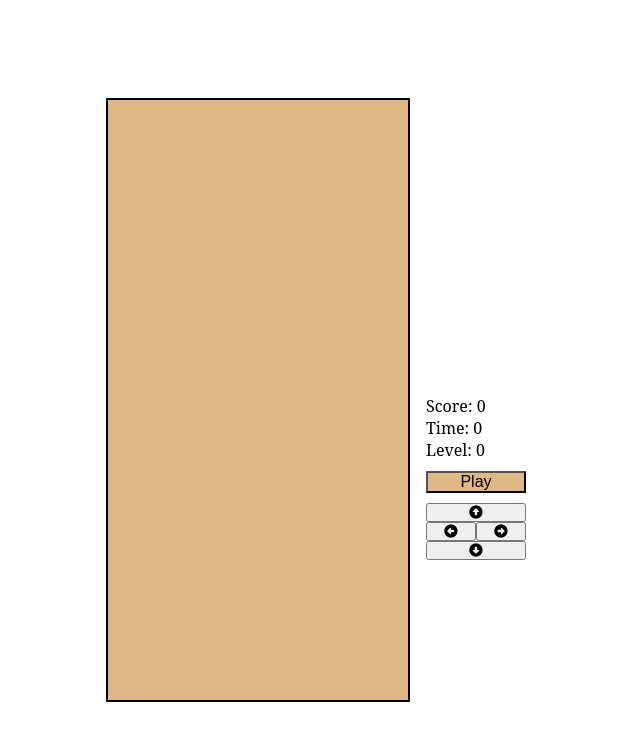
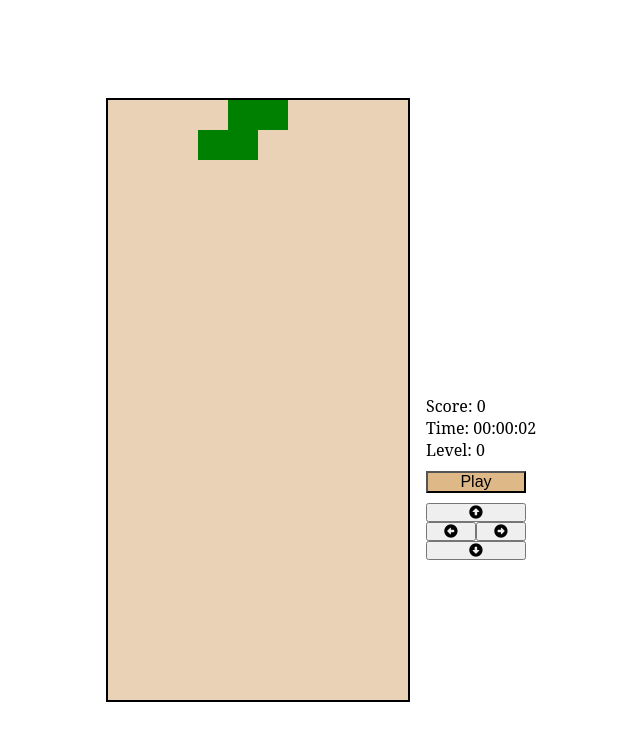
Before and after one commit to StasyTyapkina/RSclone, a website built with webpack: page rsclone/index.html in a window 1280 px wide. Both pictures are taken after a click on the button "Play". Shown: the whole page, without its empty margins (274-914 px from the left). Built offline with nearby package versions, Linux system fonts and the light colour scheme.

Commit message:
feat: add tetromines, timer

```diff
--- a/rsclone/index.html
+++ b/rsclone/index.html
@@ -16,11 +16,11 @@
           <div class="game_info">
             <canvas class="next_piece"></canvas>
             <p>Score: <span id="score">0</span></p>
-            <p>Time: <span id="time">0</span></p>
+            <p>Time: <span id="timer">00:00:00</span></p>
             <p>Level: <span id="level">0</span></p>
           </div>
 
-          <button class="play-button">Play</button>
+          <button class="play_button">Play</button>
 
           <div class="game_control">
             <button class="up"><i class="fas fa-arrow-alt-circle-up"></i></button>
--- a/rsclone/src/GameField.js
+++ b/rsclone/src/GameField.js
@@ -1,21 +1,78 @@
 import { COLS, ROWS, BLOCK_SIZE } from './constants';
+import GameGrid from './GameGrid';
+import Tetromino from './tetrominoes';
 
-export default class GameField{
-    constructor(){
+export default class GameField {
+  constructor() {
+    this.canvas = document.getElementById('canvas');
+    this.context = this.canvas.getContext('2d');
 
-        const canvas = document.getElementById("canvas");
-        const context = canvas.getContext("2d");
+    this.context.canvas.width = COLS * BLOCK_SIZE;
+    this.context.canvas.height = ROWS * BLOCK_SIZE;
+    this.context.scale(BLOCK_SIZE, BLOCK_SIZE);
 
-        context.canvas.width = COLS * BLOCK_SIZE;
-        context.canvas.height = ROWS * BLOCK_SIZE;
-        context.scale(BLOCK_SIZE, BLOCK_SIZE);
+    this.gameGridLogic = new GameGrid();
 
+    const playBttn = document.querySelector('.play_button');
+    playBttn.addEventListener('click', () => {
+      this.playGame();
+      this.resetTime()
+    });
 
-        let score = 0;
+    this.timer = document.getElementById('timer');
+    this.hour = 0;
+    this.min = 0;
+    this.sec = 0;
+    setInterval(() => { this.tick(); }, 1000);
 
+  } // end constructor
+
+  playGame() {
+    this.gameGridLogic.createGrid();
+    this.tetromino = new Tetromino(this.context);
+    this.tetromino.drawTetromino();
+  }
+
+  resetTime() {
+    this.hour = 0;
+    this.min = 0;
+    this.sec = 0;
+  }
+
+  tick() {
+    this.sec++;
+    if (this.sec >= 60) {
+      this.min++;
+      this.sec -= 60;
     }
-
-
+    if (this.min >= 60) {
+      this.hour++;
+      this.min -= 60;
+    }
+    if (this.sec < 10) {
+      if (this.min < 10) {
+        if (this.hour < 10) {
+            this.timer.innerHTML = `0${this.hour}:0${this.min}:0${this.sec}`;
+        } else {
+            this.timer.innerHTML = `${this.hour}:0${this.min}:0${this.sec}`;
+        }
+      } else if (this.hour < 10) {
+        this.timer.innerHTML = `0${this.hour}:${this.min}:0${this.sec}`;
+      } else {
+        this.timer.innerHTML = `${this.hour}:${this.min}:0${this.sec}`;
+      }
+    } else if (this.min < 10) {
+      if (this.hour < 10) {
+        this.timer.innerHTML = `0${this.hour}:0${this.min}:${this.sec}`;
+      } else {
+         this.timer.innerHTML = `${this.hour}:0${this.min}:${this.sec}`;
+      }
+    } else if (this.hour < 10) {
+        this.timer.innerHTML = `0${this.hour}:${this.min}:${this.sec}`;
+    } else {
+        this.timer.innerHTML = `${this.hour}:${this.min}:${this.sec}`;
+    }
+  }
 }
 
-let gameFielld = new GameField();
+const gameFielld = new GameField();
--- /dev/null
+++ b/rsclone/src/GameGrid.js
@@ -0,0 +1,20 @@
+
+import { COLS, ROWS } from './constants';
+
+export default class GameGrid {
+  constructor() {
+    this.createGrid();
+    console.table(this.grid)
+
+  }
+
+  createGrid() {
+    this.grid = new Array(ROWS);
+    for (let i = 0; i < this.grid.length; i++) {
+      this.grid[i] = new Array(COLS);
+      for (let j = 0; j < this.grid[i].length; j++) {
+        this.grid[i][j] = 0;
+      }
+    }
+  }
+}
--- a/rsclone/src/constants.js
+++ b/rsclone/src/constants.js
@@ -1,3 +1,58 @@
 export const COLS = 10;
 export const ROWS = 20;
 export const BLOCK_SIZE = 30;
+
+export const directions = {
+    37: "left",
+    38: "up",
+    39: "right",
+    40: "down"
+  };
+
+export const TETROMINOES = [
+  [
+    [1, 0, 0, 0],
+    [1, 0, 0, 0],
+    [1, 0, 0, 0],
+    [1, 0, 0, 0],
+  ],
+  [
+    [1, 0, 0],
+    [1, 1, 1],
+    [0, 0, 0],
+  ],
+  [
+    [0, 0, 1],
+    [1, 1, 1],
+    [0, 0, 0],
+  ],
+  [
+    [1, 1],
+    [1, 1],
+  ],
+  [
+    [0, 1, 1],
+    [1, 1, 0],
+    [0, 0, 0],
+  ],
+  [
+    [1, 1, 0],
+    [0, 1, 1],
+    [0, 0, 0],
+  ],
+  [
+    [0, 1, 0],
+    [1, 1, 1],
+    [0, 0, 0],
+  ]
+];
+
+export const COLORS = [
+    'cyan',
+    'blue',
+    'orange',
+    'yellow',
+    'green',
+    'purple',
+    'red'
+  ];
--- /dev/null
+++ b/rsclone/src/tetrominoes.js
@@ -0,0 +1,33 @@
+import { TETROMINOES, COLORS } from './constants';
+
+export default class Tetromino {
+  constructor(context) {
+    this.context = context;
+    this.extractTetromino();
+
+    this.x = 3;
+    this.y = 0;
+  }
+
+  drawTetromino() {
+    this.context.fillStyle = this.color;
+    this.shape.forEach((row, y) => {
+      row.forEach((value, x) => {
+        if (value > 0) {
+          this.context.fillRect(this.x + x, this.y + y, 1, 1);
+        }
+      });
+    });
+  }
+
+  getRandomInt(min, max) {
+    return Math.floor(Math.random() * (max - min + 1)) + min;
+  }
+
+  extractTetromino() {
+    const randomIndex = this.getRandomInt(0, TETROMINOES.length - 1);
+    this.shape = TETROMINOES[randomIndex];
+    this.color = COLORS[randomIndex];
+  }
+
+}
--- a/rsclone/style.css
+++ b/rsclone/style.css
@@ -31,7 +31,7 @@ body{
 
 .game_board{
     border: 2px solid black;
-    background-color: burlywood;
+    background-color: rgb(233, 210, 181);
 }
 
 .right-column {
@@ -40,7 +40,7 @@ body{
     justify-content: center;
 }
 
-.play-button {
+.play_button {
     background-color: burlywood;
     font-size: 16px;
     width: 100px;
```
Also changed, not shown: rsclone/app/bundle.js (+22 -2 lines), rsclone/src/index.js (line endings or trailing spaces).
